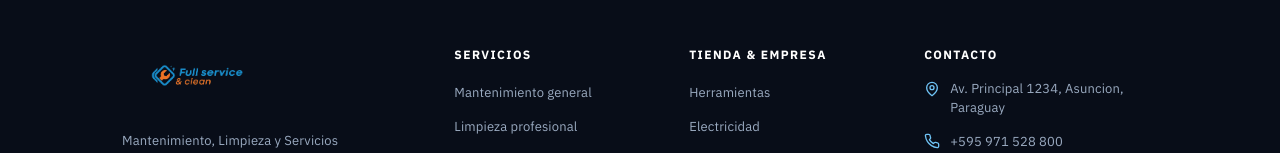
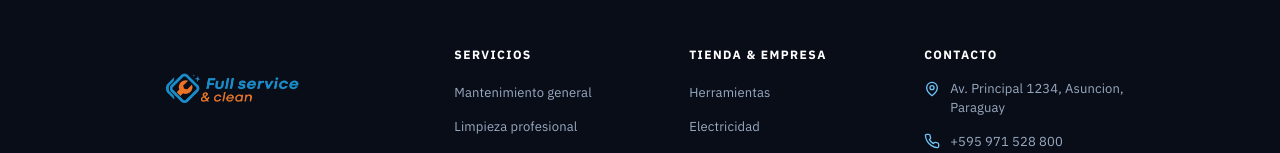
Before and after one commit to Aleexwill/Fullservice-E-commerce, a Next.js app: page / in a window 1280 px wide. Shown: the part 4251-4404 px from the top of the page. Built offline with nearby package versions, Linux system fonts and the light colour scheme; no server answers; the database is empty.

Commit message:
fix: increase footer logo size from 150px to 220px
Co-Authored-By: Claude Sonnet 4.6 <noreply@anthropic.com>
Claude-Session: https://claude.ai/code/session_01SA7yGnngeeqVuHb8nuk9dx

```diff
--- a/src/components/layout/footer.tsx
+++ b/src/components/layout/footer.tsx
@@ -40,7 +40,7 @@ export function Footer({ settings, showStore = true }: { settings?: SiteSettings
 
         <div className="grid grid-cols-1 gap-8 sm:grid-cols-2 lg:grid-cols-[1.5fr_1fr_1fr_1.2fr] lg:gap-10">
           <div>
-            <Link href="/" className="inline-flex rounded-lg focus:outline-none focus:ring-2 focus:ring-[#6FC3F5]" aria-label="Full Service & Clean — inicio"><Image src="/logo.png" alt="Full Service & Clean" width={190} height={76} className="h-auto w-[150px] object-contain" /></Link>
+            <Link href="/" className="inline-flex rounded-lg focus:outline-none focus:ring-2 focus:ring-[#6FC3F5]" aria-label="Full Service & Clean — inicio"><Image src="/logo.png" alt="Full Service & Clean" width={260} height={104} className="h-auto w-[220px] object-contain" /></Link>
             <p className="mt-5 max-w-sm font-body text-body-sm leading-relaxed text-[#9AAAC0]">{description}</p>
             <div className="mt-5 flex gap-2">{[
               { href: social.facebook, label: 'Facebook', icon: Facebook }, { href: social.instagram, label: 'Instagram', icon: Instagram }, { href: social.linkedin, label: 'LinkedIn', icon: Linkedin },
```
